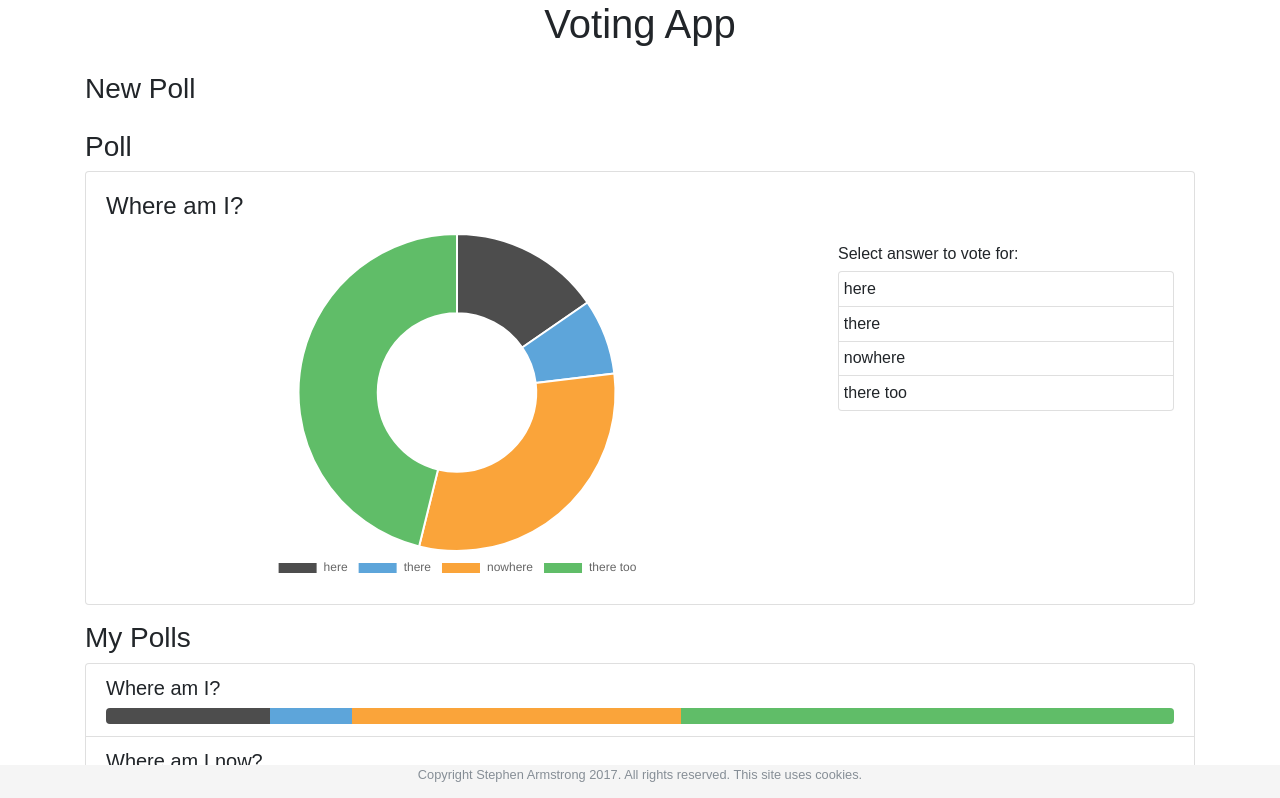
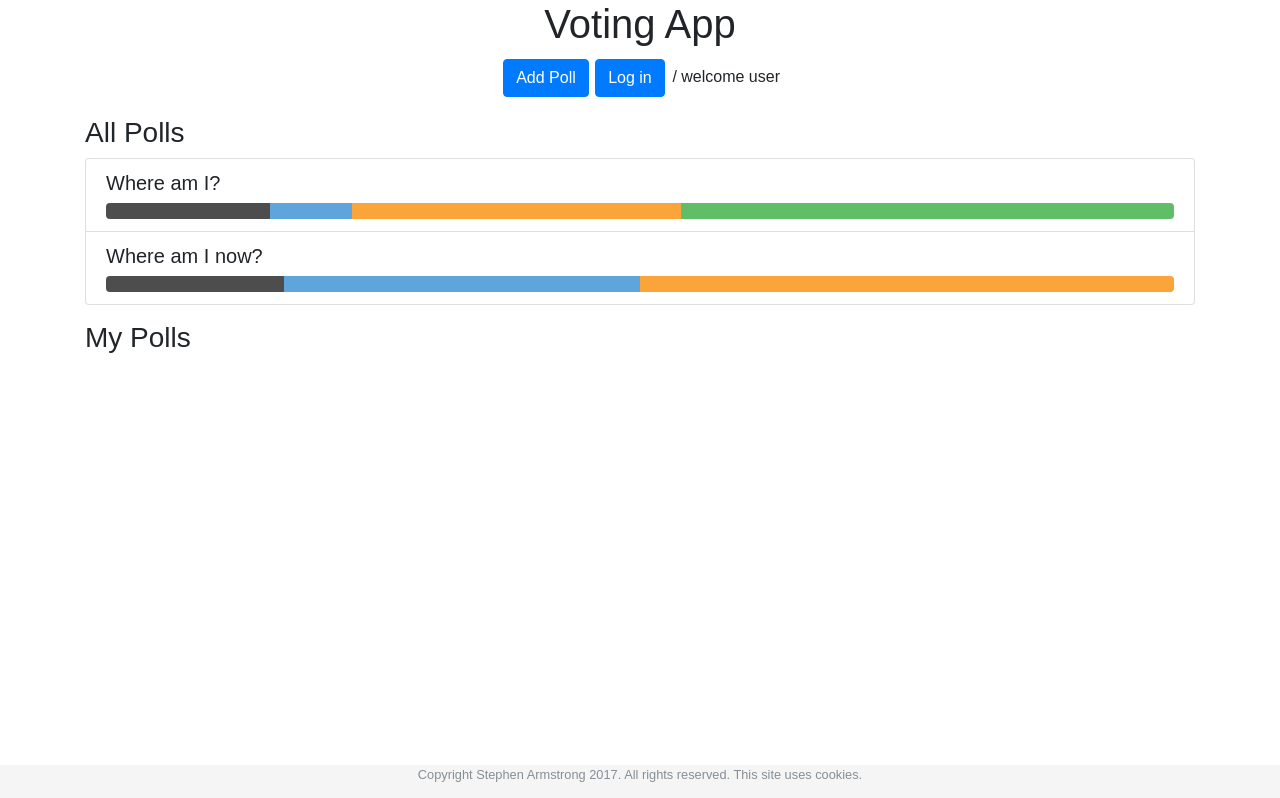
Before and after one commit to sja31dev/fcc-voting-app, a React (Create React App) app in the folder react-ui/: page / in a window 1280 px wide. Shown: the top 798 px of the page. Built offline with nearby package versions, Linux system fonts and the light colour scheme.

Commit message:
More finctionality

```diff
--- a/react-ui/src/App.js
+++ b/react-ui/src/App.js
@@ -50,23 +50,65 @@ const allPolls = [
 ];
 
 class App extends Component {
+  constructor(props) {
+    super(props);
+
+    this.state = {
+      allPolls: allPolls,
+      myPolls: [],
+      selectedPoll: null,
+      newPollInput: false
+    }
+  }
+
+  // COnvert this to a component ?
+  pollDisplay = (() => {
+    if (this.state.selectedPoll) {
+      return (
+        <div>
+          <h3 className="sect-title">Poll</h3>
+          <Poll poll={this.state.selectedPoll}/>
+        </div>
+      );
+    } else if (this.state.newPollInput) {
+      return (
+        <div>
+          <h3 className="sect-title">New Poll</h3>
+          <NewPoll />
+        </div>
+      );
+    } else {
+      return (
+        <div></div>
+      );
+    }
+  });
 
   render() {
     return (
       <div className="App container">
         <h1 className="text-center">Voting App</h1>
 
-        <h3 className="sect-title">New Poll</h3>
-        <NewPoll />
+        <div className="text-center">
+          <button
+            type="button"
+            className="btn btn-primary"
+            onClick={() => this.setState({selectedPoll: null, newPollInput: true})}>
+            Add Poll
+          </button>
+          <button type="button" className="btn btn-primary">Log in</button> / welcome user
+        </div>
 
-        <h3 className="sect-title">Poll</h3>
-        <Poll poll={allPolls[0]}/>
+        {this.pollDisplay()}
+
+        <h3 className="sect-title">All Polls</h3>
+        <PollList
+          polls={this.state.allPolls}
+          onPollSelect={selectedPoll => this.setState({selectedPoll: selectedPoll, newPollInput: false})}
+          key="allPolls" />
 
         <h3 className="sect-title">My Polls</h3>
-        <PollList polls={allPolls} key="myPolls" />
-
-        <h3 className="sect-title">All Polls</h3>
-        <PollList polls={allPolls} key = "allPolls" />
+        <PollList polls={this.state.myPolls} key = "myPolls" />
 
         <Footer />
       </div>
--- a/react-ui/src/index.css
+++ b/react-ui/src/index.css
@@ -34,3 +34,7 @@ body {
 .sect-title {
   padding-top: 1rem;
 }
+
+.btn {
+  margin: 0.2rem;
+}
```
